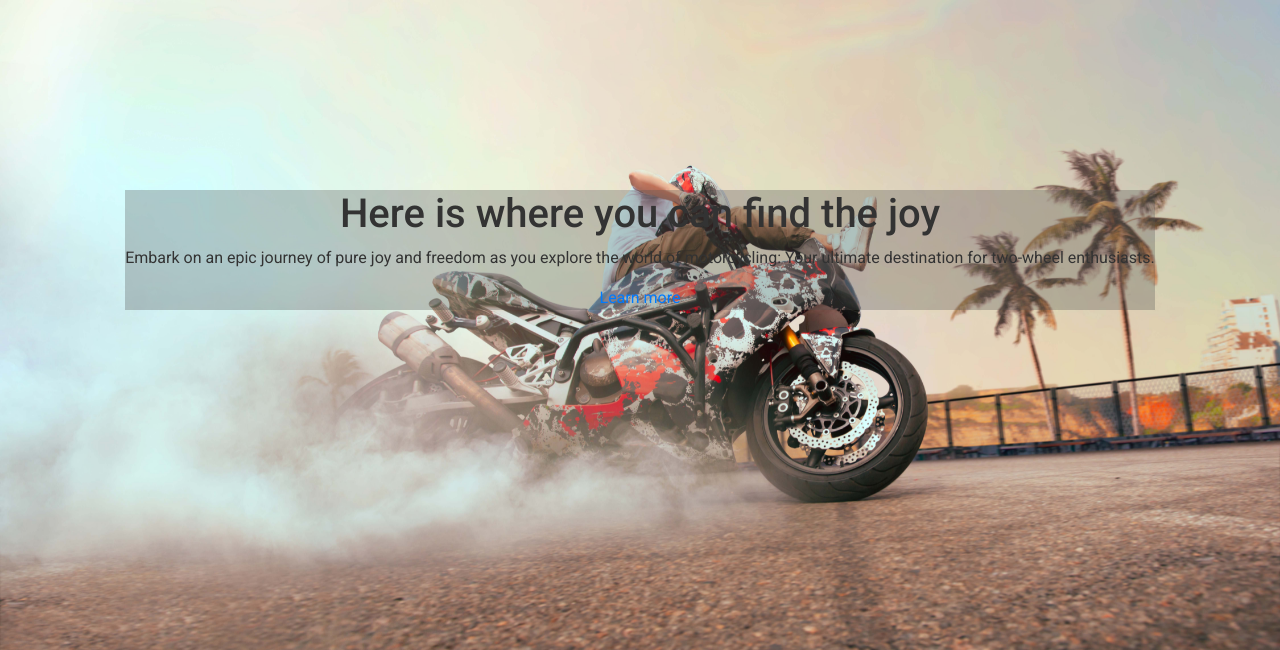
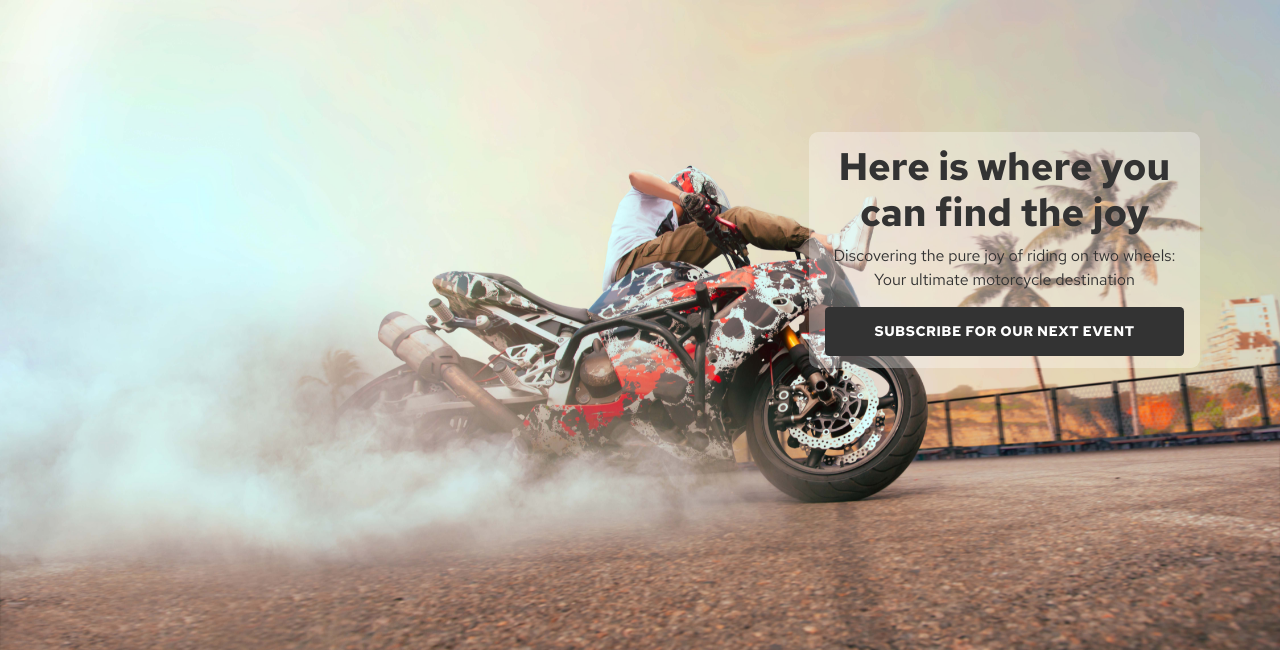
Before and after one commit to DevAlanAraki/CI-4-project, a plain HTML site: page index.html in a window 1280 px wide. Shown: the part 150-800 px from the top of the page. Drawn offline with nearby package versions, Linux system fonts and the light colour scheme.

Commit message:
Added parallex effect, and subscribing box to it

```diff
--- a/assets/css/style.css
+++ b/assets/css/style.css
@@ -62,6 +62,7 @@ nav ul.nav li.nav-item a.nav-link:hover {
 /* PARABOX */
 
 .para-container {
+    font-family: 'Red Hat Text', sans-serif;
     text-align: center;
     color: var(--color);
     width: 100%;
@@ -69,7 +70,6 @@ nav ul.nav li.nav-item a.nav-link:hover {
     display: flex;
     flex-direction: column;
     align-items: center;
-    justify-content: center;
     background-image: url(/assets/images/1st-bg.jpg);
     background-size: cover;
     background-position: center;
@@ -77,6 +77,36 @@ nav ul.nav li.nav-item a.nav-link:hover {
 }
 
 .parabox {
-    background: rgba(79, 79, 79, 0.3);
+    background: rgba(255, 255, 255, 0.3);
+    margin-top: 22%;
+    right: 80px;
+    position: fixed;
+    border-radius: 9px;
+    width: 391px;
+    padding: 12px;
+    text-align: center;
+}
 
+h1 {
+    font-weight: 700;
+    font-size: 2.4rem;
 }
+
+.parabox p {
+    max-width: 52ch;
+    line-height: 1.5;
+    margin: 5px 0 15px 0;
+}
+
+.parabox a {
+    display: inline-block;
+    padding: 1em 3.5em;
+    background-color: var(--color);
+    color: white;
+    text-decoration: none;
+    text-transform: uppercase;
+    border-radius: 0.3em;
+    font-weight: 700;
+    letter-spacing: .5px;
+    font-size: .875rem;
+  }
--- a/index.html
+++ b/index.html
@@ -41,15 +41,18 @@
 
     <section>
         <div class="para-container">
-            <div class="parabox">
-                <h1>Here is where you can find the joy</h1>
-                <p>Embark on an epic journey of pure joy and freedom as you explore the world of motorcycling: Your
-                    ultimate destination for two-wheel enthusiasts.</p>
-                <a href="#">Learn more</a>
+            <div class="box">
+                <div class="parabox">
+                    <h1>Here is where you can find the joy</h1>
+                    <p>Discovering the pure joy of riding on two wheels: Your ultimate motorcycle destination</p>
+                    <a href="#">Subscribe for our next event</a>
+                </div>
             </div>
-
         </div>
     </section>
 
+
+
 </body>
+
 </html>
```
